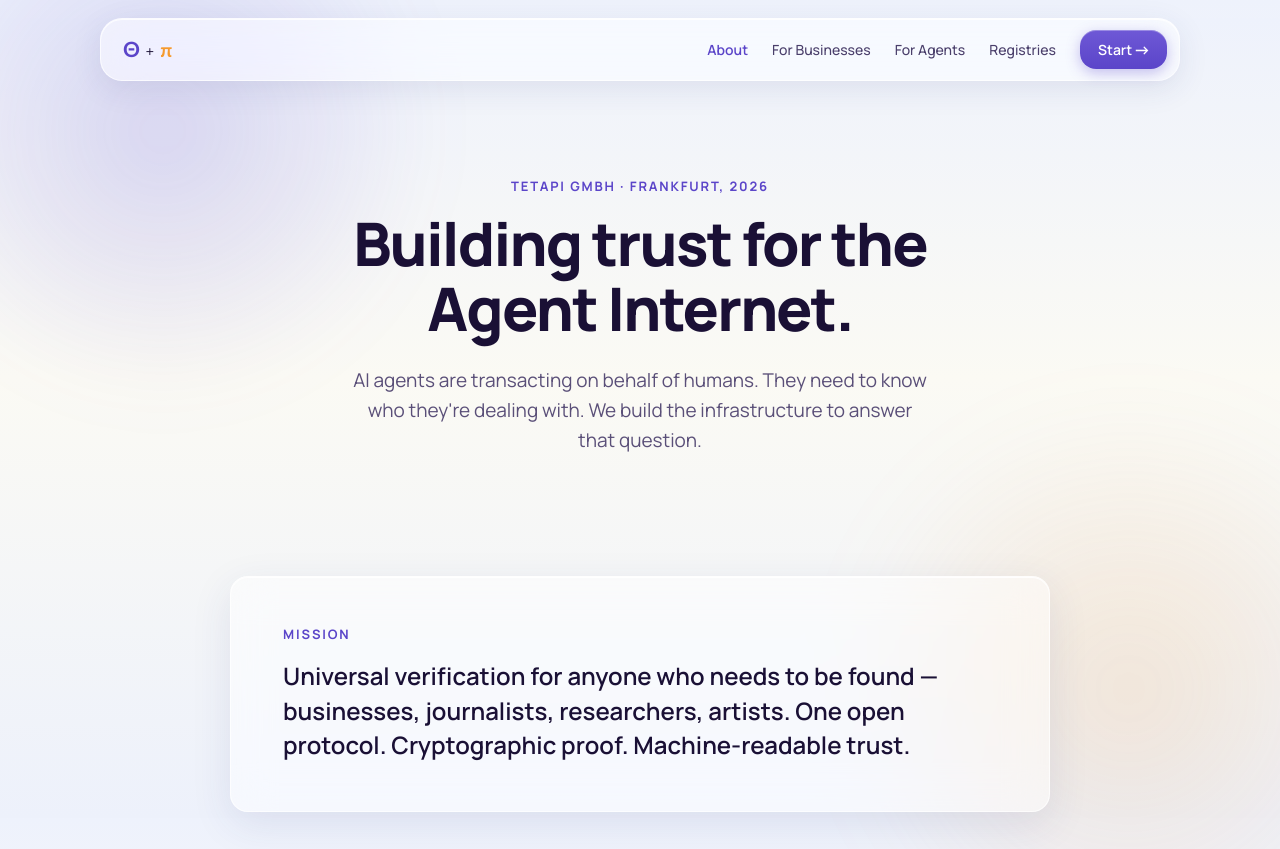
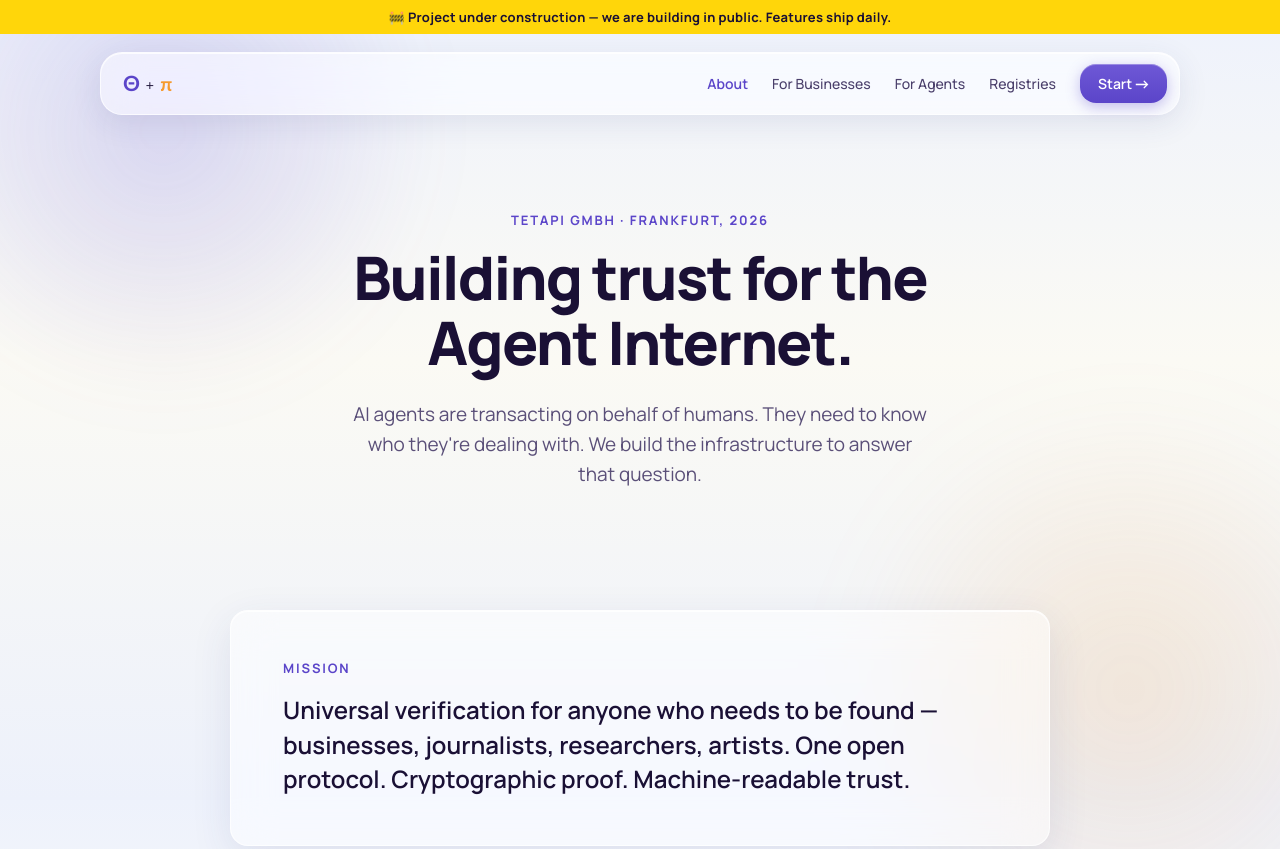
Before and after one commit to teta-pi/landing, a plain HTML site: page about.html in a window 1280 px wide. Shown: the top 849 px of the page. Drawn offline with Linux system fonts and the light colour scheme.

Commit message:
feat: under-construction banner on landing + app
Bright yellow strip on all 11 landing pages and Next.js layout.

Co-Authored-By: Claude Fable 5 <noreply@anthropic.com>

```diff
--- a/about.html
+++ b/about.html
@@ -68,6 +68,7 @@ a{color:inherit;text-decoration:none}
 </style>
 </head>
 <body>
+<div style="position:relative;z-index:50;display:flex;align-items:center;justify-content:center;gap:8px;padding:8px 16px;background:#FFD60A;color:#1A1035;font-size:13px;font-weight:700;letter-spacing:.02em;text-align:center">🚧 Project under construction — we are building in public. Features ship daily.</div>
 
 <div style="position:fixed;top:-140px;left:-130px;width:560px;height:560px;border-radius:50%;background:radial-gradient(circle,rgba(91,69,201,.18),transparent 68%);filter:blur(32px);animation:floatA 26s ease-in-out infinite;pointer-events:none;z-index:0"></div>
 <div style="position:fixed;bottom:-180px;right:-160px;width:600px;height:600px;border-radius:50%;background:radial-gradient(circle,rgba(245,154,46,.16),transparent 68%);filter:blur(36px);animation:floatB 30s ease-in-out infinite;pointer-events:none;z-index:0"></div>
```
Also changed, not shown: developers.html (+1 -0 lines), for-agents.html (+1 -0 lines), for-businesses.html (+1 -0 lines), how-it-works.html (+1 -0 lines), index.html (+1 -0 lines), onboarding.html (+1 -0 lines), pi-camera.html (+1 -0 lines), privacy.html (+1 -0 lines), registries.html (+1 -0 lines), terms.html (+1 -0 lines).
